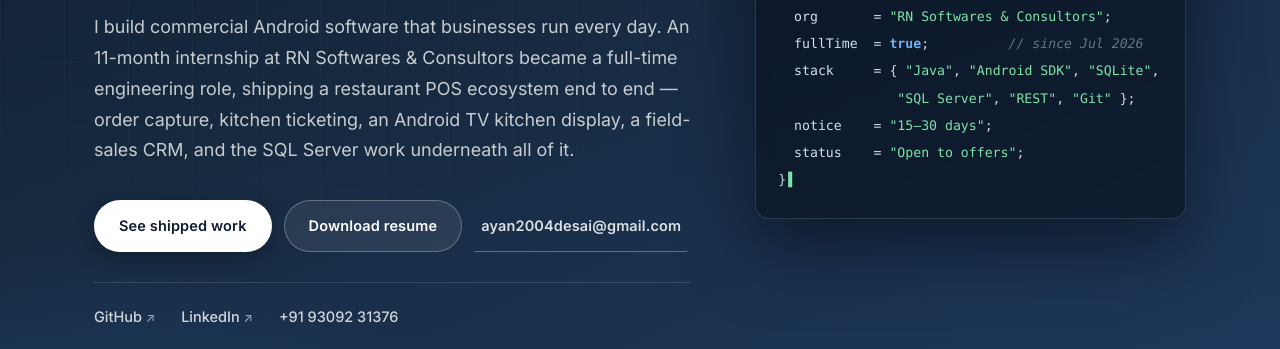
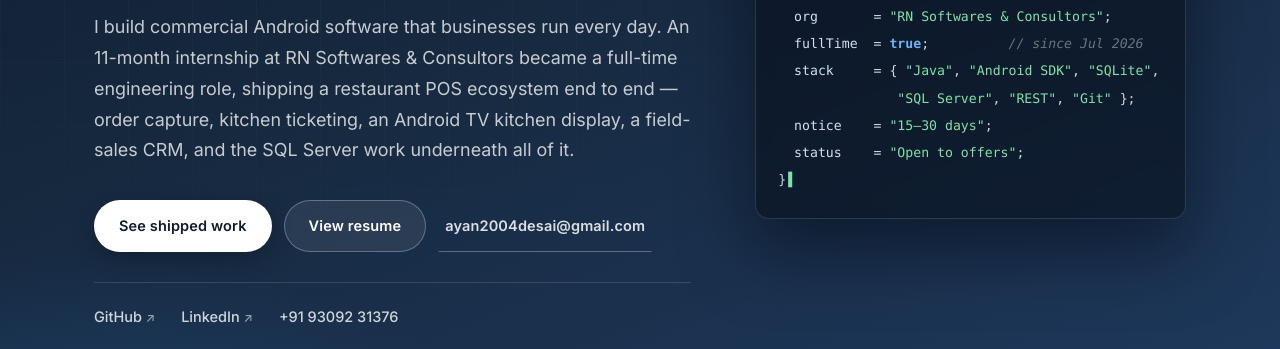
Before and after one commit to ayan9309/ayan9309.github.io, a plain HTML site: page index.html in a window 1280 px wide. Shown: the part 451-800 px from the top of the page. Drawn offline with Linux system fonts and the light colour scheme.

Commit message:
Open the resume in the browser instead of forcing a download
All three resume entry points now open the PDF in a tab, so the visitor
can read it first and use the viewer's download control if they want it.

```diff
--- a/index.html
+++ b/index.html
@@ -110,7 +110,7 @@
         </p>
         <div class="hero__cta">
           <a class="btn btn--primary" href="#products">See shipped work</a>
-          <a class="btn btn--ghost" href="assets/resume/Mohamadayan-Desai-Resume.pdf" download>Download resume</a>
+          <a class="btn btn--ghost" href="assets/resume/Mohamadayan-Desai-Resume.pdf" target="_blank" rel="noopener">View resume</a>
           <a class="btn btn--link" href="mailto:ayan2004desai@gmail.com">ayan2004desai@gmail.com</a>
         </div>
         <ul class="hero__links">
@@ -666,7 +666,7 @@
       </div>
 
       <div class="contact__cta reveal">
-        <a class="btn btn--light" href="assets/resume/Mohamadayan-Desai-Resume.pdf" download>Download resume (PDF)</a>
+        <a class="btn btn--light" href="assets/resume/Mohamadayan-Desai-Resume.pdf" target="_blank" rel="noopener">View resume (PDF)</a>
         <a class="btn btn--outline" href="mailto:ayan2004desai@gmail.com?subject=Role%20at%20your%20company">Send a role description</a>
       </div>
     </div>
```
